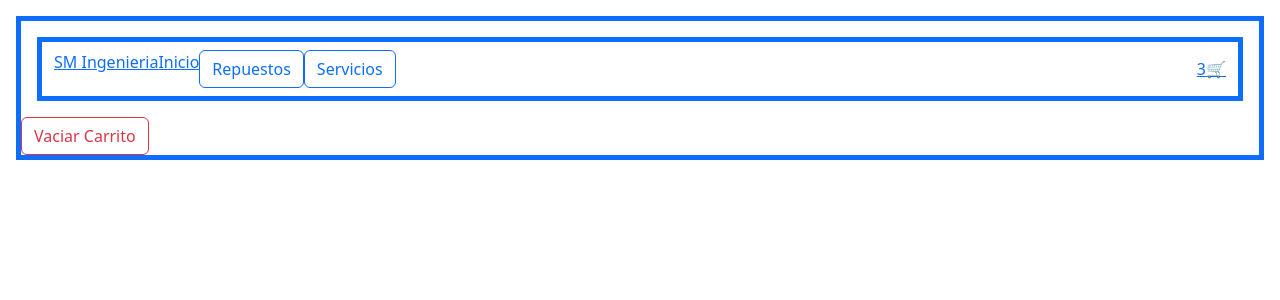
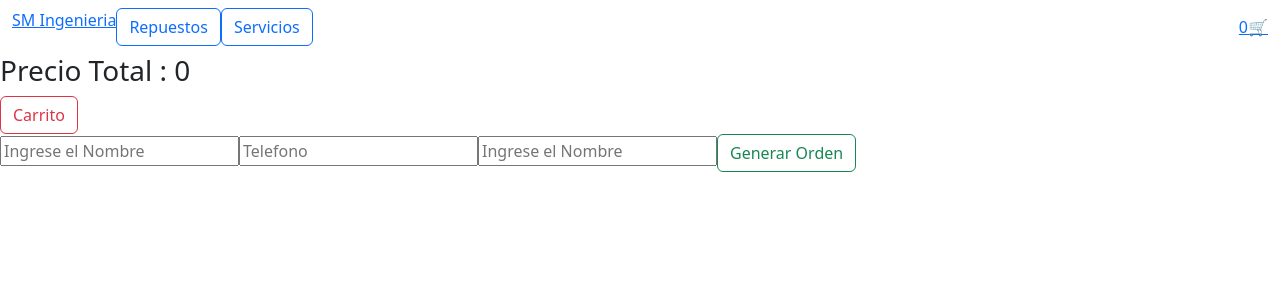
Before and after one commit to SM-Ingenieria/AmarillaSMFinalReact, a React (Vite) app: page /cart in a window 1280 px wide. Shown: the top 300 px of the page. Built offline with nearby package versions, Linux system fonts and the light colour scheme.

Commit message:
consulta7

```diff
--- a/src/App.jsx
+++ b/src/App.jsx
@@ -38,7 +38,7 @@ function App() {
 
       <div
 
-        className="border border-5 border-primary m-3"
+        //className="border border-5 border-primary m-3"
 
       >
 
--- a/src/Context/CarContext.jsx
+++ b/src/Context/CarContext.jsx
@@ -13,10 +13,32 @@ export const CartContextProvider = ({children}) => {
 
   const addToCart = (newProduct) => {
 
-    setCartList([
-          ...cartList,
-          newProduct
-    ])
+    const idx = cartList.findIndex(prod => newProduct.id === prod.id) // si encuentra manda -1 o la posicion
+
+
+
+    if (idx === -1) {
+      setCartList([
+            ...cartList,
+            newProduct
+      ])
+
+    } else {
+
+      cartList[idx].cantidad = cartList[idx].cantidad + newProduct.cantidad
+      setCartList([...cartList])
+
+    }
+
+
+  }
+  const cantidadTotal = ( ) => cartList.reduce((total,objProducto)=> total +=objProducto.cantidad,0)
+
+  const precioTotal =() => cartList.reduce((total,objProducto)=> total +=(objProducto.cantidad* objProducto.precio),0) //el reduce solo devuelve un valor
+
+  const eliminarItem =(pid) => {
+    //no puedo usar el triple igual distinto
+    setCarlist(cartList.filter(prod => prod.id !== pid))
   }
 
   const vaciarCarrito =() => {
@@ -26,7 +48,10 @@ export const CartContextProvider = ({children}) => {
   <CartContext.Provider value={{
       cartList,
       addToCart,
-      vaciarCarrito
+      vaciarCarrito,
+      precioTotal,
+      cantidadTotal,
+      eliminarItem
 
   }}>
     {children}
--- a/src/components/CartContainer/CartContainer.jsx
+++ b/src/components/CartContainer/CartContainer.jsx
@@ -1,24 +1,125 @@
-import React from 'react'
+import React, { useState } from 'react'
 import { useCartContext } from '../../Context/CarContext'
+import { addDoc, collection, doc, getFirestore, query, updateDoc } from 'firebase/firestore'
+import { Link } from 'react-router-dom'
 
 export const CartContainer = (children) => {
-
-  const { cartList, vaciarCarrito } = useCartContext()
+  const [dataForm, setDataForm] = useState({
+      nombre: '',
+      telefono: '',
+      email: ''
 
 
+  })
+
+  const { cartList, vaciarCarrito,precioTotal, eliminarItem } = useCartContext()
+  const [id,setId] = useState('')
+  const generarOrden =(evt)=> {
+    evt.preventDefault()
+    const order ={}
+    order.comprador=dataForm
+    order.items = cartList.map(({name,id,precio,cantidad})=>({id, name,precio,cantidad}))
+    order.total = precioTotal()
+    // console.log('generando orden')
+    // console.log(order)
+
+    //insertar la orden a firebase
+
+    const dbFirestore = getFirestore()
+    const orderCollection = collection (dbFirestore, 'orders')
+
+    addDoc(orderCollection, order)
+      .then (res => alert(`id de la compra: ${res.id}`))
+      .catch(err=>console.log(err))
+      .finally(()=>{
+        setDataForm({
+          nombre: '',
+          telefono: '',
+          email: ''
+        })
+        setTimeout()
+        vaciarCarrito()
+      })
+
+      //para actualizar el firebase algun dato que necesite, primero apuntamos a un documento con doc
+
+      // const queryDoc = doc (dbFirestore, 'productos', '01acbNgzLBR2nwfPj5wh')
+
+
+
+      //para actualizar la cantidad de stock por ejemplo
+      // updateDoc(queryDoc,{
+      //   stock: 0
+      //   })
+      //   .finally(()=>console.log('finalizo la actualizacion'))
+      }
+
+   //para cargar muchos productos
+  //  arrayProductos.forEach (async element => {
+  //       addDoc(collection, producto)
+  //  })
+
+      const handleOnChange = (evt) => {
+        console.log('nombre del input',evt.target.name)
+        console.log('valor del input', evt.target.value)
+        setDataForm ({
+          ...dataForm,
+          [evt.target.name]:evt.target.value
+        })
+      }
+
+      console.log(dataForm)
   return (
     <div>
+        {/* no puedo usar el triple igual por eso no me funciona el cartel de que no hay productos */}
+      {/* { id.length != 0  } */}
+      { cartList.lenght !== 0 ?
+      <>
 
-      {cartList.map(prod => (
+       {cartList.map(prod => (
         <div key={prod.id}>
 
           <img className="w-25" src={prod.foto} alt="imagen" />
           <label>Cantidad: {prod.cantidad} -</label>
           <label>Precio: {prod.precio} </label>
-          <button>X</button>
+          <button onClick={()=>eliminarItem(prod.id)}>  </button>
         </div>
       ))}
-      <button onClick={vaciarCarrito} className='btn btn-outline-danger'>Vaciar Carrito</button>
+
+      <h3>Precio Total : {precioTotal()}</h3>
+      <button onClick={vaciarCarrito} className='btn btn-outline-danger'> Carrito</button>
+
+        <form onSubmit={generarOrden}>
+          <input
+            type="text"
+            name='nombre'
+            onChange={handleOnChange}
+            value={dataForm.nombre}
+            placeholder='Ingrese el Nombre'
+            />
+          <input
+          type="text"
+          name='telefono'
+          onChange={handleOnChange}
+          value={dataForm.telefono}
+          placeholder='Telefono'
+          />
+          <input
+          type="text"
+          name='email'
+          onChange={handleOnChange}
+          value={dataForm.email}
+          placeholder='Ingrese el Nombre'
+          />
+        <button onClick={generarOrden} className='btn btn-outline-success'>Generar Orden</button>
+        </form>
+        </>
+        :
+        <div>
+          <Link to='/'> Comprame algo</Link>
+
+        </div>
+      }
     </div>
   )
 }
--- a/src/components/CartWidget/CartWidget.jsx
+++ b/src/components/CartWidget/CartWidget.jsx
@@ -1,9 +1,12 @@
 // import React from 'react'
 
+import { useCartContext } from "../../Context/CarContext"
+
 const CartWidget = () => {
+  const {cantidadTotal} = useCartContext()
   return (
     <div>
-        3🛒
+        {cantidadTotal()}🛒
     </div>
   )
 }
--- a/src/components/ItemCount/ItemCount.jsx
+++ b/src/components/ItemCount/ItemCount.jsx
@@ -14,7 +14,11 @@ const ItemCount = ({initial=1, stock=5, onAdd}) => {
         onAdd()
     }
     return (
-        <div className="border border-5 border-primary m-3">
+        <div
+
+        // className="border border-5 border-primary m-3"
+
+        >
 
             {/* con camelCase defino un evento */}
             <button onClick={handleSumar}>+ 1</button>
--- a/src/components/ItemDetail/ItemDetail.jsx
+++ b/src/components/ItemDetail/ItemDetail.jsx
@@ -28,7 +28,8 @@ export const ItemDetail = ({ producto }) => {
 
   return (
     <>
-      <div className="border border-5 border-primary m-3">Item Detail</div>
+      {/* <div className="border border-5 border-primary m-3">Item Detail</div> */}
+      <div>Item Detail</div>
       <div className="row">
         <div className="col">
           <img src={producto.foto} alt="imagen" />
--- a/src/components/ItemDetailContainer/ItemDetailContainer.jsx
+++ b/src/components/ItemDetailContainer/ItemDetailContainer.jsx
@@ -4,23 +4,40 @@ import { ItemDetail } from '../ItemDetail/itemDetail'
 import { useParams } from 'react-router-dom'
 import { mFetch } from '../utils/mFetch'
 import Loading from '../Loading/Loading'
+import { doc, getDoc, getFirestore } from 'firebase/firestore'
+import { querystringDecode } from '@firebase/util'
 
 
 export const ItemDetailContainer = () => {
     const [isLoading, setIsLoading] = useState(true)
     const [producto, setProducto] = useState({})
     const { pid } = useParams()
+    // trabajando con firebase
 
-    useEffect(() => {
-        mFetch(pid)
-            .then(resp => setProducto(resp))
-            .catch(err => console.log(err))
-            .finally(() => setIsLoading(false))
-    }, [])
+    useEffect(()=>{
+            const dbFirestore = getFirestore()
+            const queryDoc = doc(dbFirestore, 'productos', pid)
 
+            getDoc(queryDoc)
+              .then(resp => setProducto({id: resp.id, ...resp.data()}))
+              .catch(err => console.log(err))
+              .finally(() => setIsLoading(false))
+
+      },[])
+//-----------------------------------------------------
+    // useEffect(() => {
+    //     mFetch(pid)
+    //         .then(resp => setProducto(resp))
+    //         .catch(err => console.log(err))
+    //         .finally(() => setIsLoading(false))
+    // }, [])
+//---------------------------------
     // console.log(typeof pid)
     return (
-        <div className="border border-5 border-primary m-3">
+        <div
+        // className="border border-5 border-primary m-3"
+
+        >
             {isLoading ?
                 <>
                     <Loading />
--- a/src/components/NavBar/NavBar.jsx
+++ b/src/components/NavBar/NavBar.jsx
@@ -37,20 +37,16 @@ export const NavBar = () => {
   const toggle = () => setIsOpen(!isOpen);
 
   return (
-    <div className="border border-5 border-primary m-3">
+    // <div className=" border-5 border-primary m-3">
+    <div>
       <Navbar>
 
         <Nav>
 
-          <Link className="BotonSm" to='/'>
+          <NavLink className="BotonSm" to='/'  >
             SM Ingenieria
-          </Link>
+          </NavLink>
 
-          <NavItem>
-            <NavLink to="/">
-              Inicio
-            </NavLink>
-          </NavItem>
           <NavItem>
             <NavLink to="/categoria/repuestos"className={({isActive})=>isActive ? 'btn btn-primary': 'btn btn-outline-primary'}>
               Repuestos
--- a/src/firebase/config.js
+++ b/src/firebase/config.js
@@ -0,0 +1,19 @@
+// Import the functions you need from the SDKs you need
+import { initializeApp } from "firebase/app";
+// TODO: Add SDKs for Firebase products that you want to use
+// https://firebase.google.com/docs/web/setup#available-libraries
+
+// Your web app's Firebase configuration
+const firebaseConfig = {
+  apiKey: "AIzaSyBkw5Tj-h_n9LZaxXjgnLab5YO9Y6Comlg",
+  authDomain: "smreact-7e78a.firebaseapp.com",
+  projectId: "smreact-7e78a",
+  storageBucket: "smreact-7e78a.appspot.com",
+  messagingSenderId: "145354996092",
+  appId: "1:145354996092:web:5323b1f26a084ce7b04cf9"
+};
+
+// Initialize Firebase
+const app = initializeApp(firebaseConfig);
+
+export const initFirebase = () => app
--- a/src/main.jsx
+++ b/src/main.jsx
@@ -3,7 +3,11 @@ import ReactDOM from 'react-dom/client'
 // import 'bootstrap/dist/css/bootstrap.min.css';
 import { Button } from 'reactstrap';
 import App from './App'
+import { initFirebase } from './firebase/config';
 //import './index.css'
+initFirebase()
+
+
 
 
 
```
Also changed, not shown: src/components/ItemListContainer/ItemListContainer.jsx (+96 -15 lines).
